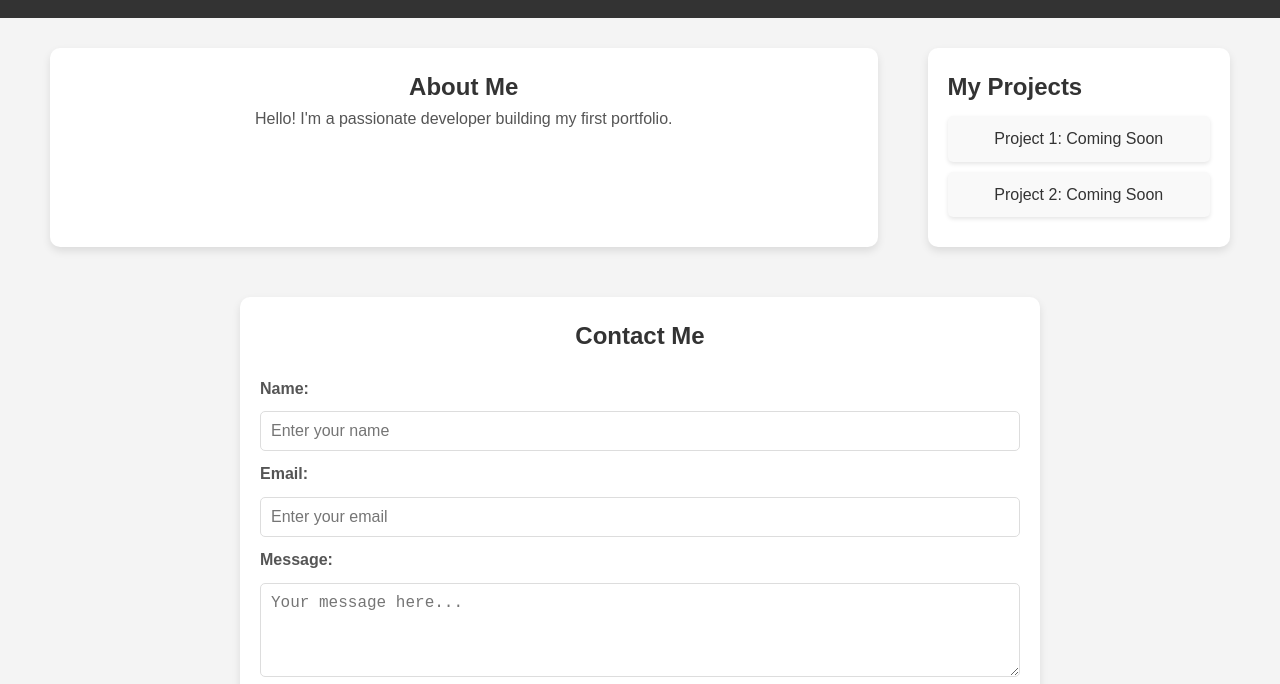
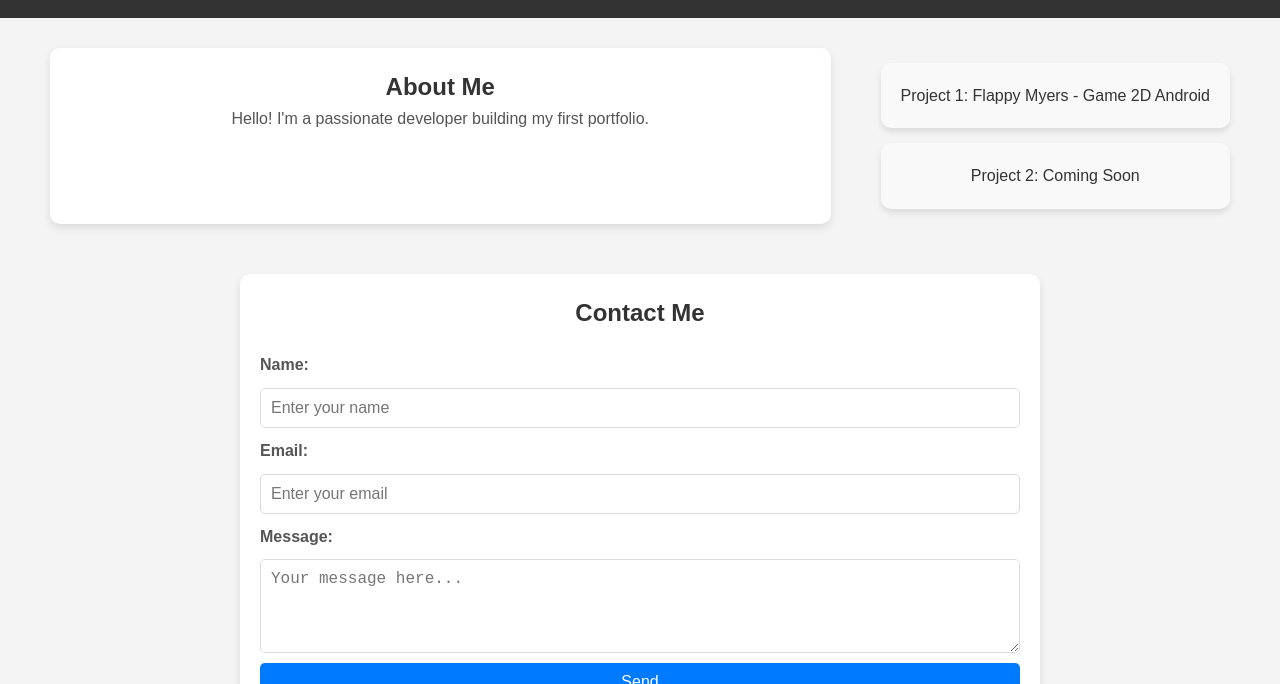
Before and after one commit to fmy150504/fmy-personal-blog, a plain HTML site: page index.html in a window 1280 px wide. Shown: the part 91-775 px from the top of the page. Drawn offline with Linux system fonts and the light colour scheme.

Commit message:
Menambahkan Project 1

```diff
--- a/index.html
+++ b/index.html
@@ -3,7 +3,7 @@
 <head>
     <meta charset="UTF-8">
     <meta name="viewport" content="width=device-width, initial-scale=1.0">
-    <title>Portfolio Farhan</title>
+    <title>Farhan Muhammad Yasin Portfolio</title>
     <link rel="stylesheet" href="style.css">
 </head>
 <body>
@@ -24,10 +24,17 @@
             <p>Hello! I'm a passionate developer building my first portfolio.</p>
         </div>
         <div id="projects">
-            <h2>My Projects</h2>
             <ul>
-                <li>Project 1: Coming Soon</li>
-                <li>Project 2: Coming Soon</li>
+                <li>
+                    <a href="https://github.com/fmy150504/FlappyMyers" target="_blank">
+                        Project 1: Flappy Myers - Game 2D Android
+                    </a>
+                </li>
+                <li>
+                    <a href="#" onclick="return false;">
+                        Project 2: Coming Soon
+                    </a>
+                </li>
             </ul>
         </div>
     </section>
--- a/style.css
+++ b/style.css
@@ -72,33 +72,33 @@ header nav ul li a:hover {
     color: #555;
 }
 
-/* Styling untuk Projects */
-#projects {
-    flex: 1;
-    background-color: #fff;
-    border-radius: 10px;
-    padding: 20px;
-    box-shadow: 0 4px 8px rgba(0, 0, 0, 0.1);
-}
-
 #projects ul {
-    list-style: none;
+    list-style: none; /* Menghapus bullet */
     padding: 0;
     margin: 0;
 }
 
 #projects li {
-    background-color: #f9f9f9;
-    padding: 10px;
-    margin: 10px 0;
-    border-radius: 5px;
-    box-shadow: 0 2px 4px rgba(0, 0, 0, 0.1);
-    text-align: center;
+    margin: 15px 0; /* Jarak antar item */
 }
 
-#projects li:hover {
-    background-color: #e0e0e0;
-    cursor: pointer;
+#projects li a {
+    display: block; /* Membuat seluruh kotak klikable */
+    background-color: #f9f9f9; /* Warna latar belakang */
+    color: #333; /* Warna teks */
+    text-decoration: none; /* Menghapus garis bawah */
+    padding: 20px; /* Tambahkan ruang di dalam kotak */
+    border-radius: 10px; /* Membuat sudut kotak melengkung */
+    box-shadow: 0 4px 6px rgba(0, 0, 0, 0.1); /* Tambahkan bayangan */
+    text-align: center; /* Pusatkan teks */
+    transition: all 0.3s ease; /* Tambahkan animasi */
+}
+
+#projects li a:hover {
+    background-color: #007BFF; /* Ubah warna saat di-hover */
+    color: white; /* Ubah warna teks saat di-hover */
+    transform: scale(1.05); /* Perbesar sedikit */
+    box-shadow: 0 6px 8px rgba(0, 0, 0, 0.2); /* Bayangan lebih besar */
 }
 
 /* Styling untuk Contact Me */
```
Also changed, not shown: about.html (+1 -1 lines), 1 other file.
